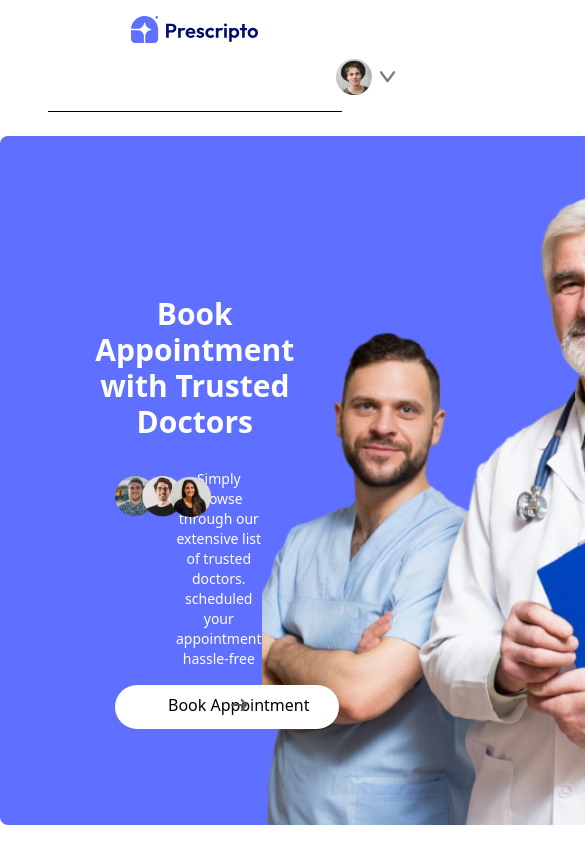
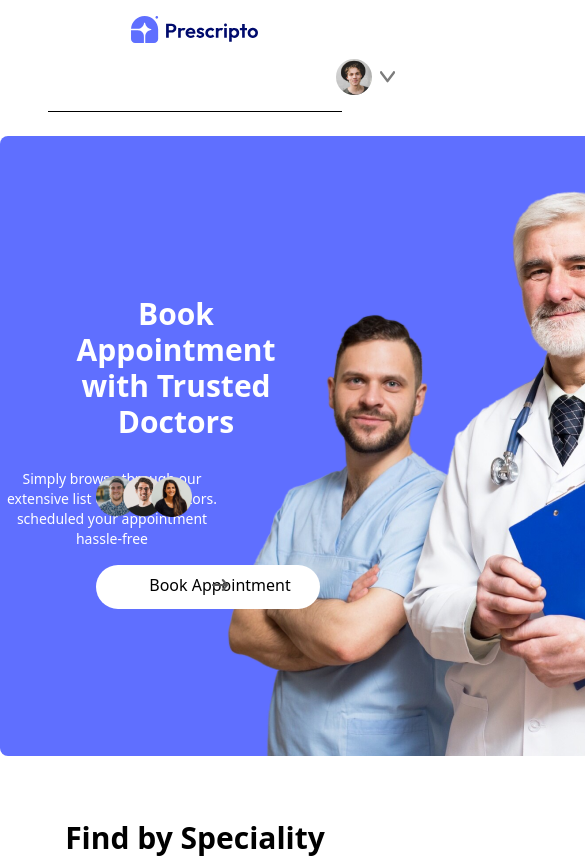
Before and after one commit to Mani-sh27/Prescripto, a React (Vite) app: page / in a window 390 px wide. Shown: the top 858 px of the page, 585 px wide, since content can reach past the window. Built offline with nearby package versions, Linux system fonts and the light colour scheme.

Commit message:
auto commit

```diff
--- a/src/components/Header.jsx
+++ b/src/components/Header.jsx
@@ -16,7 +16,7 @@ const Header = () => {
             src={assets.group_profiles}
             alt=''
           />
-          <p className='text-white ms-44 text-sm sm:text-base ms-0 md:ms-44 text-center md:text-left'>
+          <p className='text-white  text-sm sm:text-base ms-0 md:ms-44 text-center md:text-left'>
             Simply browse through our extensive list of trusted doctors. <br />
             scheduled your appointment hassle-free
           </p>
```
